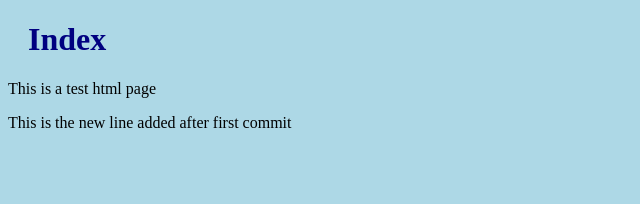
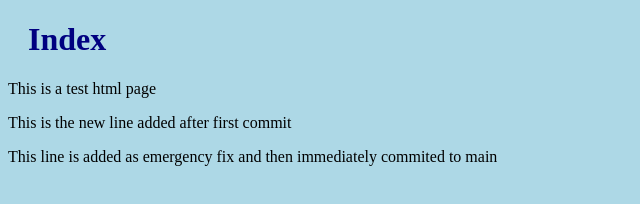
Before and after one commit to Algorithmophile/repo1, a plain HTML site: page index.html in a window 1280 px wide. Shown: the whole page, without its empty margins (0-640 px from the left). Drawn offline with Linux system fonts and the light colour scheme.

Commit message:
Immediate fix for the file index.html

```diff
--- a/index.html
+++ b/index.html
@@ -10,6 +10,7 @@
     <h1>Index</h1>
     <p>This is a test html page</p>
     <p>This is the new line added after first commit</p>
+    <p>This line is added as emergency fix and then immediately commited to main</p>
 </body>
 
 </html>
```
